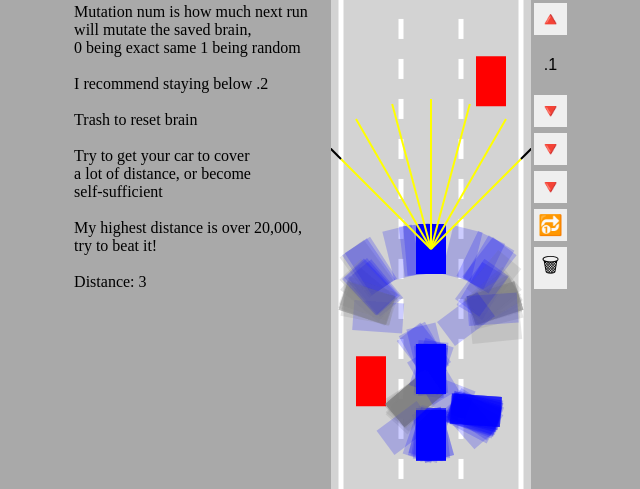
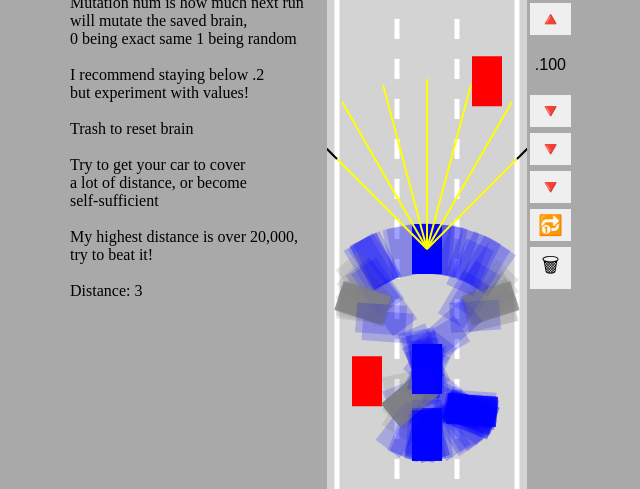
Before and after one commit to abi-murthy/JSCar, a plain HTML site: page index.html in a window 1280 px wide. Shown: the part 311-800 px from the top of the page, without its empty margins (328-968 px from the left). Drawn offline with Linux system fonts and the light colour scheme; animation ran at ten frames a second.

Commit message:
minor tweaks to some parameters for cars

```diff
--- a/index.html
+++ b/index.html
@@ -16,6 +16,7 @@
         <div>0 being exact same 1 being random</div>
         <br>
         <div>I recommend staying below .2</div>
+        <div>but experiment with values!</div>
         <br>
         <div>Trash to reset brain</div>
         <br>
@@ -38,7 +39,7 @@
             <button onclick="mutationChange(1)" id="increase-m">🔺</button>
             <button onclick="mutationChange(.5)" id="increase-m">🔺</button>
             <button onclick="mutationChange(.1)" id="increase-m">🔺</button>
-            <p id = "m-display" style="text-align:center;font-family:sans-serif;padding:2px 8px">.1</p>
+            <p id = "m-display" style="text-align:center;font-family:sans-serif;padding:2px 8px">.100</p>
             <button onclick="mutationChange(-.1)" id="decrease-m">🔻</button>
             <button onclick="mutationChange(-.5)" id="decrease-m">🔻</button>
             <button onclick="mutationChange(-1)" id="decrease-m">🔻</button>
--- a/main.js
+++ b/main.js
@@ -2,7 +2,7 @@ const canvas=document.getElementById("myCanvas");
 
 canvas.width=200;
 
-const NUMCARS = 350;
+const NUMCARS = 500;
 let MUTATION = .10;
 
 if (sessionStorage.getItem("mutation")){
@@ -120,12 +120,14 @@ function animate(){
     for (let k = 0; k<traffic.length;k++){
         traffic[k].draw(ctx, "red");
     }
-    ctx.globalAlpha = .2;
-    for (let j = 0; j<cars.length;j++){
-        cars[j].draw(ctx, "blue");
+    if(true){ctx.globalAlpha = .2;
+        for (let j = 0; j<cars.length;j++){
+            cars[j].draw(ctx, "blue");
+        }
+        ctx.globalAlpha = 1;
     }
-    ctx.globalAlpha = 1;
     bestCar.draw(ctx, "blue",true);
+
 
 
 
--- a/sensor.js
+++ b/sensor.js
@@ -2,7 +2,7 @@ class Sensor{
     constructor(car){
         this.car = car;
         this.rayCount =7;
-        this.rayLength = 150;
+        this.rayLength = 170;
         this.raySpread = Math.PI/2;
 
         this.rays = [];
```
